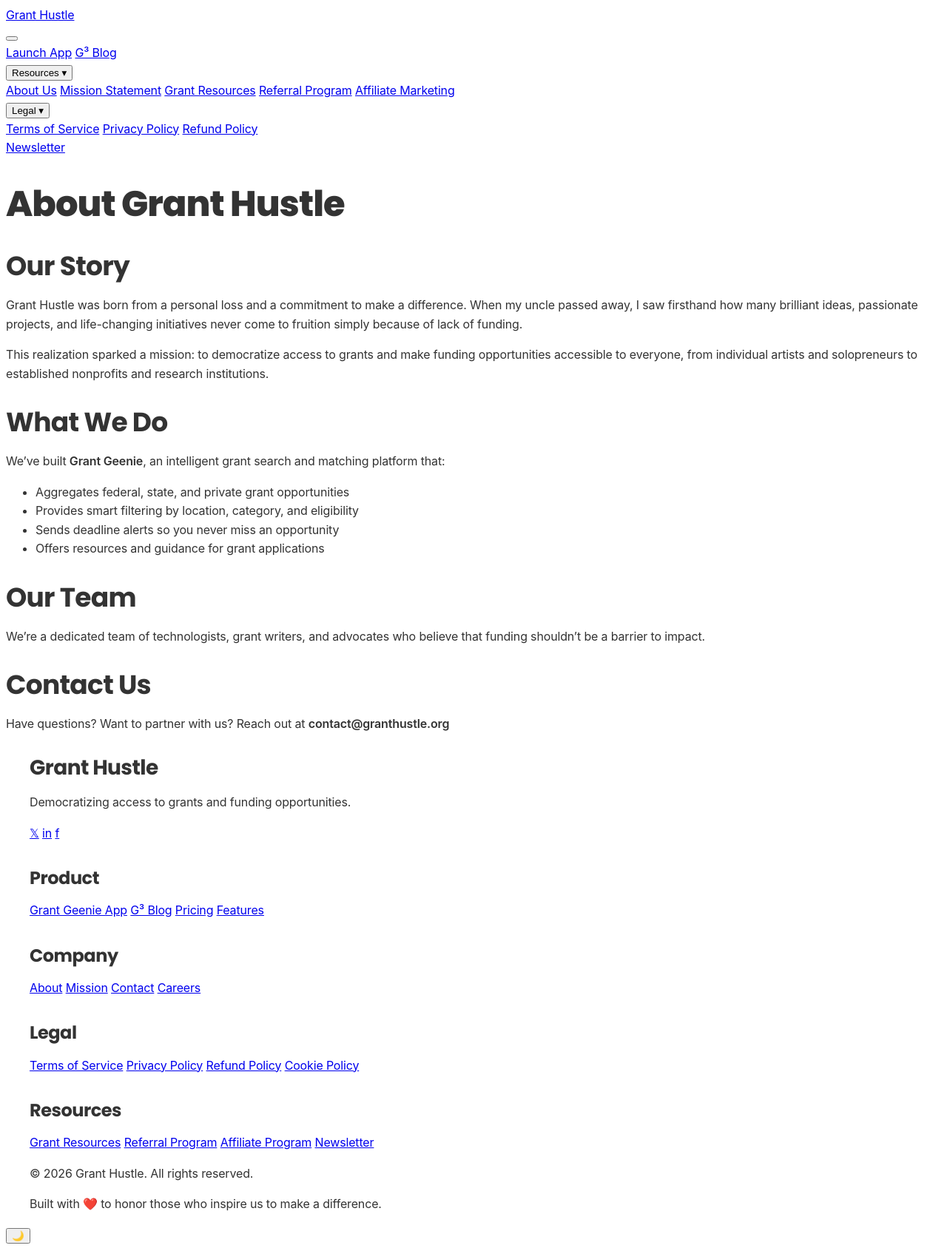
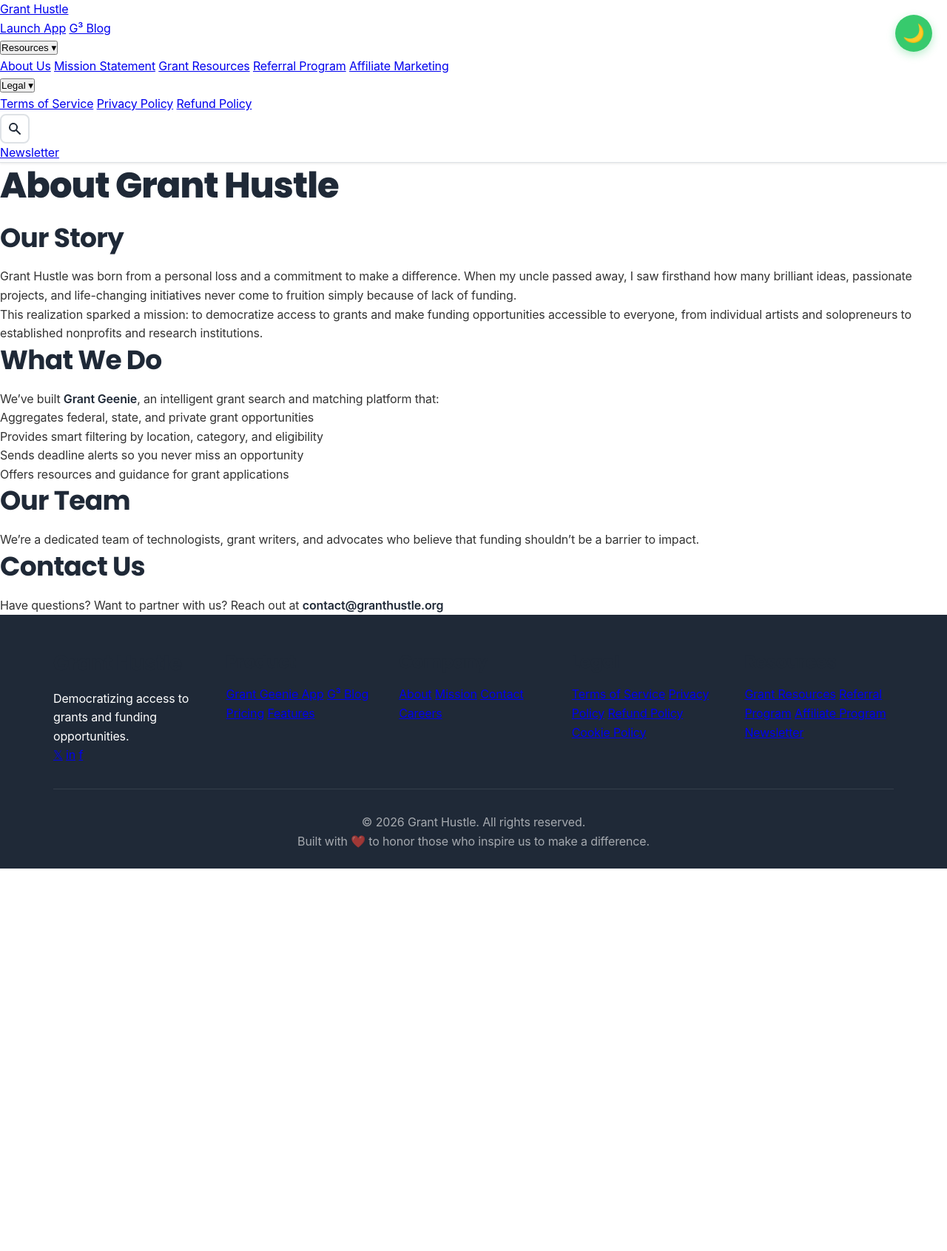
Before and after one commit to El-apuesto/G3-gazette, a Jekyll site: the page built from about.md, in a window 1280 px wide. Shown: the whole page at 74% size. Built offline with Jekyll 4.4.1, drawn with Linux system fonts in a browser that asks for light colours; comment, search, counter and statistics services are not loaded; after the commit the page ends 1174 px from its top, so only the background shows below that.

Commit message:
Update layout with all new CSS and JS enhancements

```diff
--- a/_layouts/default.html
+++ b/_layouts/default.html
@@ -11,13 +11,17 @@
 
   <!-- Styles -->
   <link rel="stylesheet" href="{{ '/assets/css/typography.css' | relative_url }}">
+  <link rel="stylesheet" href="{{ '/assets/css/animations.css' | relative_url }}">
+  <link rel="stylesheet" href="{{ '/assets/css/blog-enhancements.css' | relative_url }}">
+  <link rel="stylesheet" href="{{ '/assets/css/search-and-nav.css' | relative_url }}">
+  <link rel="stylesheet" href="{{ '/assets/css/main.css' | relative_url }}">
   <link rel="stylesheet" href="{{ '/assets/css/custom.css' | relative_url }}">
   <link rel="stylesheet" href="{{ '/assets/css/landing.css' | relative_url }}">
 
   <!-- Favicon -->
   <link rel="icon" type="image/x-icon" href="{{ '/assets/images/favicon.ico' | relative_url }}">
 
-  <!-- Dark Mode Toggle Script -->
+  <!-- Dark Mode Toggle Script (load early to prevent flash) -->
   <script src="{{ '/assets/js/theme-toggle.js' | relative_url }}"></script>
 </head>
 <body>
@@ -125,5 +129,7 @@
 
   <!-- Scripts -->
   <script src="{{ '/assets/js/navigation.js' | relative_url }}"></script>
+  <script src="{{ '/assets/js/blog-enhancements.js' | relative_url }}"></script>
+  <script src="{{ '/assets/js/search.js' | relative_url }}"></script>
 </body>
 </html>
```
